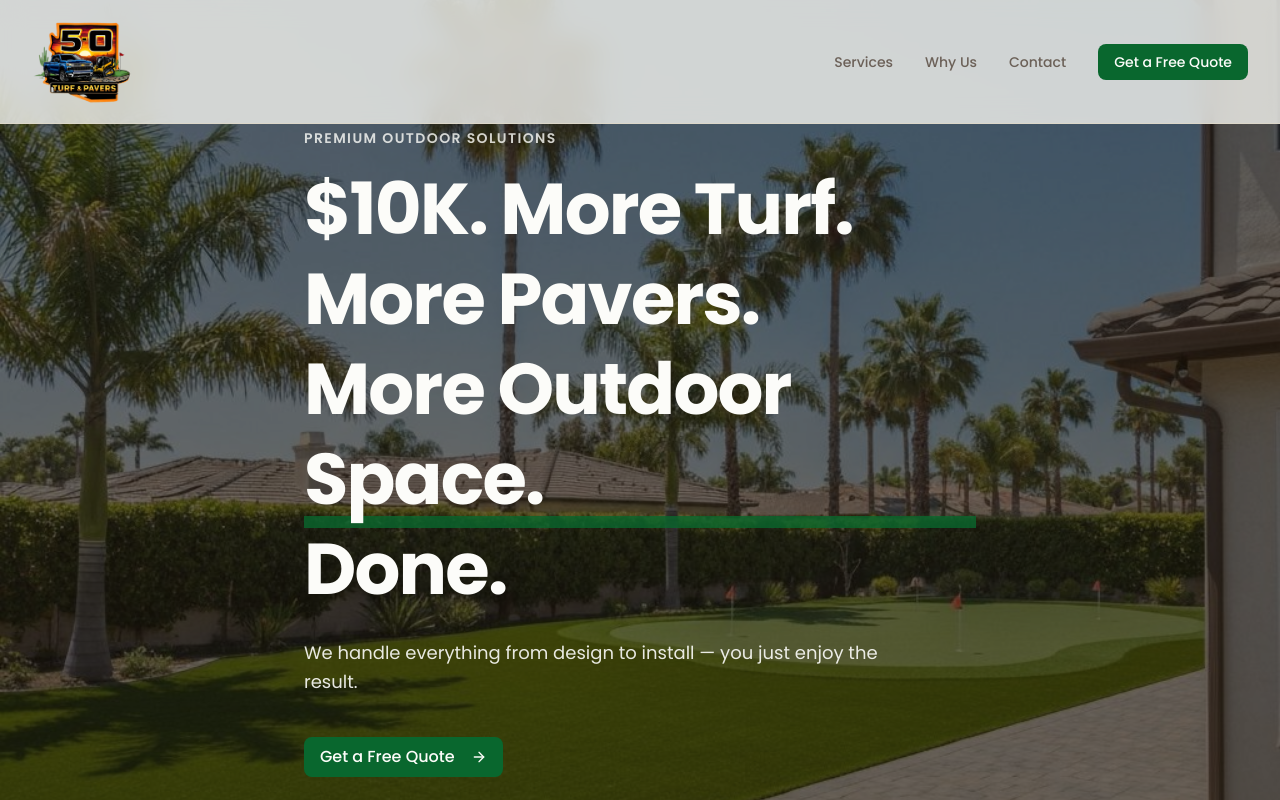
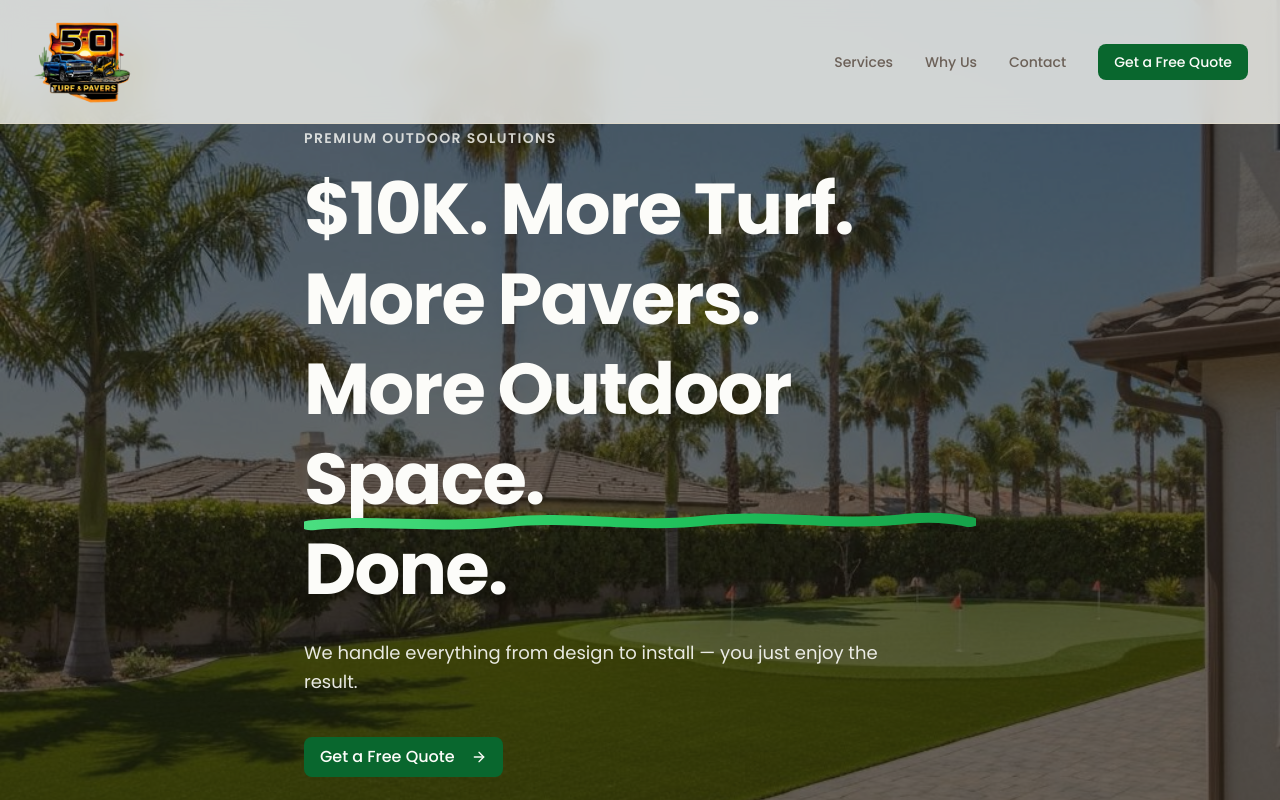
Before and after one commit to Fbet590/5-O-v3, a Next.js app: page / in a window 1280 px wide. Shown: the top 800 px of the page. Built offline with nearby package versions, Linux system fonts and the light colour scheme.

Commit message:
feat: add dynamic SVG underline accent for primary color
Create vibrant, hand-drawn SVG brush stroke underline.

```diff
--- a/components/hero.tsx
+++ b/components/hero.tsx
@@ -24,7 +24,27 @@ export function Hero() {
             $10K. More Turf. More Pavers.{" "}
             <span className="relative inline-block">
               More Outdoor Space.
-              <span className="absolute -bottom-1 left-0 w-full h-2 bg-primary/80 -z-10 sm:h-3" />
+              <svg
+                className="absolute -bottom-2 left-0 w-full h-4 sm:h-5"
+                viewBox="0 0 200 12"
+                fill="none"
+                preserveAspectRatio="none"
+              >
+                <path
+                  d="M2 8C20 4 40 10 60 6C80 2 100 10 120 5C140 1 160 9 180 4C190 2 198 6 198 6"
+                  stroke="url(#underlineGradient)"
+                  strokeWidth="6"
+                  strokeLinecap="round"
+                  className="drop-shadow-lg"
+                />
+                <defs>
+                  <linearGradient id="underlineGradient" x1="0%" y1="0%" x2="100%" y2="0%">
+                    <stop offset="0%" stopColor="#4ade80" />
+                    <stop offset="50%" stopColor="#22c55e" />
+                    <stop offset="100%" stopColor="#16a34a" />
+                  </linearGradient>
+                </defs>
+              </svg>
             </span>{" "}
             Done.
           </h1>
```
